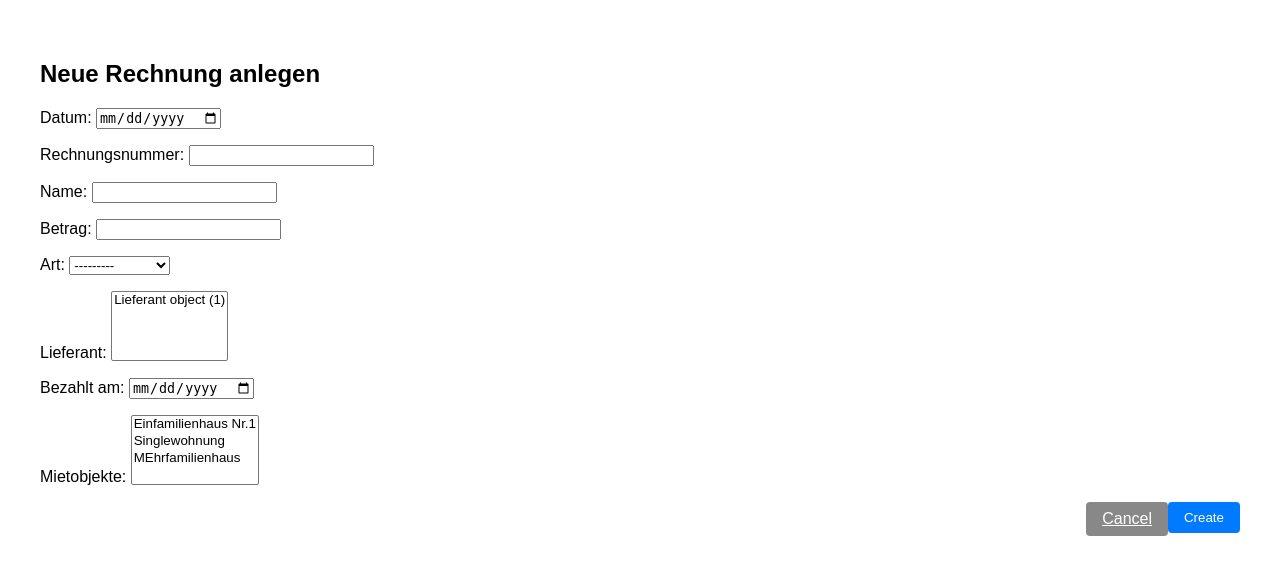
After one commit to JonnyDKahle/kostenpruefung-mietobjekte, a Django app: page /rechnung/create/ in a window 1280 px wide. The commit adds this page. Shown: the top 575 px of the page. Run offline with Django 4.2, Linux system fonts and the light colour scheme; data comes from the database, SQL or seed files in the repository; both versions use the stored data as it was after the commit.

Commit message:
Add Rechnung creation functionality with form and view

```diff
--- a/kostenpruefung_mietobjekte_app/forms.py
+++ b/kostenpruefung_mietobjekte_app/forms.py
@@ -1,5 +1,5 @@
 from django import forms
-from .models import Mietobjekt
+from .models import Mietobjekt, Rechnung
 
 class MietobjektForm(forms.ModelForm):
     kaufdatum = forms.DateField(widget=forms.DateInput(attrs={'type': 'date'}))
@@ -10,3 +10,17 @@ class MietobjektForm(forms.ModelForm):
         widgets = {
             'kaufdatum': forms.DateInput(attrs={'type': 'date'}),
         }
+
+#### Mieter Here!!
+
+class RechnungForm(forms.ModelForm):
+    datum = forms.DateField(widget=forms.DateInput(attrs={'type': 'date'}))
+    bezahlt_am = forms.DateField(widget=forms.DateInput(attrs={'type': 'date'}))
+
+    class Meta:
+        model = Rechnung
+        exclude = ['created_by']
+        widgets = {
+            'datum': forms.DateInput(attrs={'type': 'date'}),
+            'bezahlt_am': forms.DateInput(attrs={'type': 'date'}),
+        }
--- /dev/null
+++ b/kostenpruefung_mietobjekte_app/templates/kostenpruefung_mietobjekte_app/rechnung_form.html
@@ -0,0 +1,20 @@
+{% load static %}
+<!DOCTYPE html>
+<html lang="de">
+<head>
+    <meta charset="UTF-8">
+    <title>Rechnung anlegen</title>
+    <link rel="stylesheet" href="{% static 'kostenpruefung_mietobjekte_app/style.css' %}">
+</head>
+<body>
+<div class="main-content">
+    <h2>Neue Rechnung anlegen</h2>
+    <form method="post">
+        {% csrf_token %}
+        {{ form.as_p }}
+        <button type="submit" class="action-btn">Create</button>
+        <a href="{% url 'rechnungen' %}" class="action-btn" style="background:#888;">Cancel</a>
+    </form>
+</div>
+</body>
+</html>
--- a/kostenpruefung_mietobjekte_app/templates/kostenpruefung_mietobjekte_app/rechnungen.html
+++ b/kostenpruefung_mietobjekte_app/templates/kostenpruefung_mietobjekte_app/rechnungen.html
@@ -21,8 +21,10 @@
         <a class="sidebar-link" href="#">Auswertung</a>
     </nav>
     <div class="main-content">
-        <button class="action-btn">Anlegen</button>
         <h2>Alle Rechnungen</h2>
+                <form action="{% url 'rechnung_create' %}" method="get" style="margin-bottom: 16px;">
+            <button class="action-btn" type="submit">Anlegen</button>
+        </form>
         <table class="object-table">
             <tr>
                 <th>Datum</th>
--- a/kostenpruefung_mietobjekte_app/urls.py
+++ b/kostenpruefung_mietobjekte_app/urls.py
@@ -1,14 +1,15 @@
 from django.urls import path
-from .views import test_view, objekt_index, mieter, rechnungen, kostenarten, lieferanten, mietobjekt_create
+from .views import objekt_index, mieter, rechnungen, kostenarten, lieferanten
+from .views import mietobjekt_create, rechnung_create
 
 
 
 urlpatterns = [
-    path('test/', test_view, name='test'),
     path('', objekt_index, name='objekt_index'),
     path('mietobjekt/create/', mietobjekt_create, name='mietobjekt_create'),
     path('mieter/', mieter, name='mieter'),
     path('rechnungen/', rechnungen, name='rechnungen'),
+    path('rechnung/create/', rechnung_create, name='rechnung_create'),
     path('kostenarten/', kostenarten, name='kostenarten'),
     path('lieferanten/', lieferanten, name='lieferanten'),
 ]
--- a/kostenpruefung_mietobjekte_app/views.py
+++ b/kostenpruefung_mietobjekte_app/views.py
@@ -1,11 +1,9 @@
 from django.shortcuts import render, redirect
 from django.http import HttpResponse
 from .models import Mietobjekt, Mieter, Rechnung, Rechnungsart, Lieferant
-from .forms import MietobjektForm
+from .forms import MietobjektForm, RechnungForm
 
 # Create your views here.
-def test_view(request):
-    return HttpResponse("it works")
 
 def objekt_index(request):
     objekte = Mietobjekt.objects.all()
@@ -31,6 +29,19 @@ def rechnungen(request):
     rechnungen = Rechnung.objects.all()
     return render(request, 'kostenpruefung_mietobjekte_app/rechnungen.html', {'rechnungen': rechnungen})
 
+def rechnung_create(request):
+    if request.method == 'POST':
+        form = RechnungForm(request.POST)
+        if form.is_valid():
+            rechnung = form.save(commit=False)
+            rechnung.created_by = request.user
+            rechnung.save()
+            form.save_m2m()
+            return redirect('rechnungen')
+    else:
+        form = RechnungForm()
+    return render(request, 'kostenpruefung_mietobjekte_app/rechnung_form.html', {'form': form})
+
 def kostenarten(request):
     kostenarten = Rechnungsart.objects.all()
     return render(request, 'kostenpruefung_mietobjekte_app/kostenarten.html', {'kostenarten': kostenarten})
```
Also changed, not shown: db.sqlite3.
